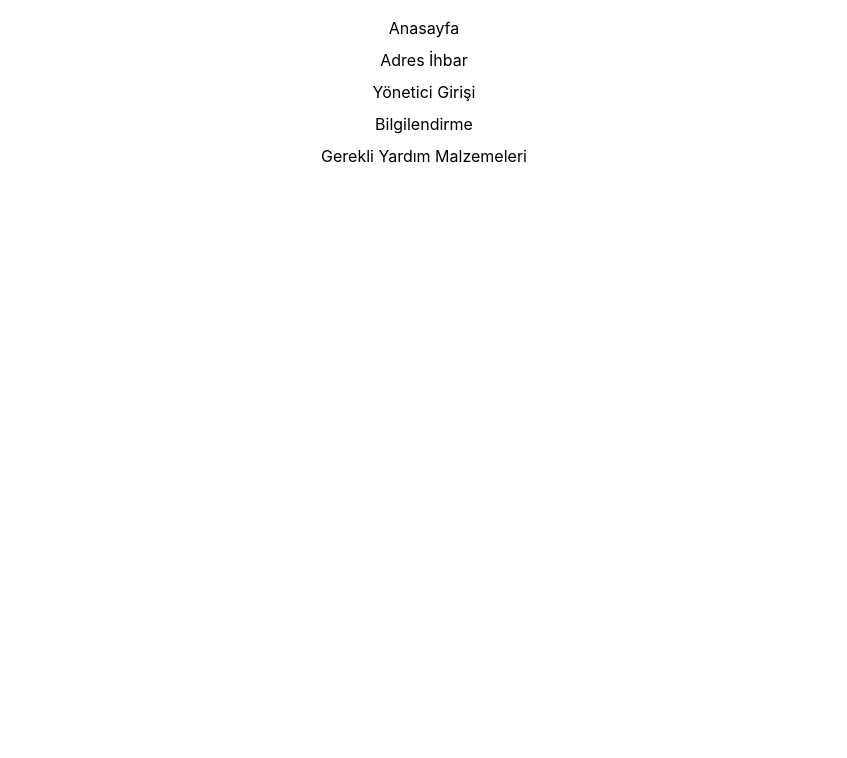
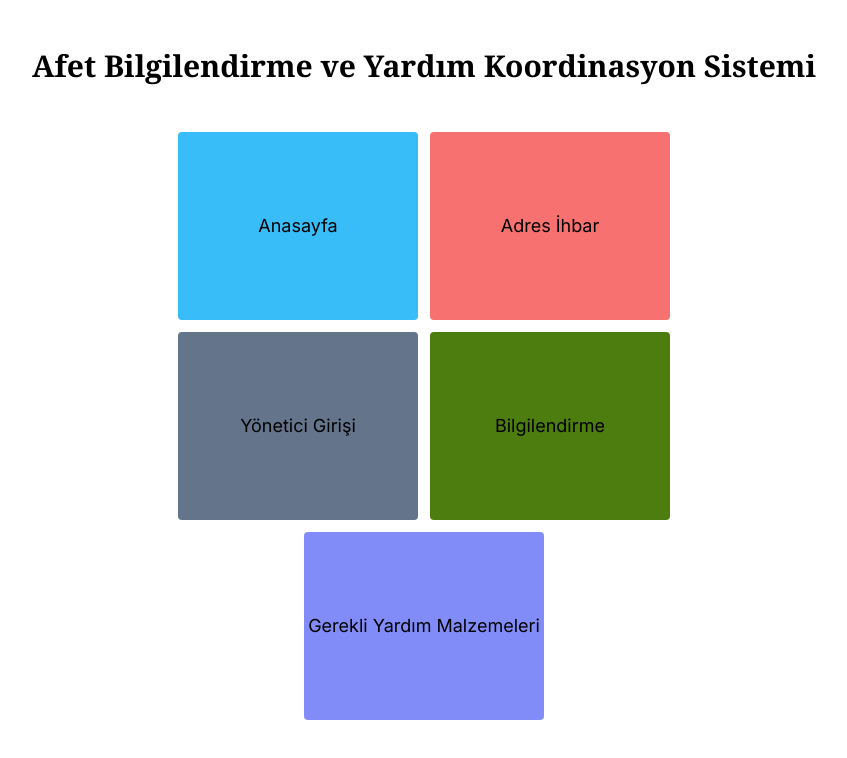
Before and after one commit to kgndnc/afet_koord_sistemi, a React (Vite) app in the folder frontend/: page / in a window 1280 px wide. Shown: the top 758 px of the page, without its empty margins (216-1063 px from the left). Built offline with nearby package versions, Linux system fonts and the light colour scheme.

Commit message:
last changes

```diff
--- a/frontend/src/App.tsx
+++ b/frontend/src/App.tsx
@@ -1,41 +1,54 @@
 import { Link, useNavigate } from 'react-router-dom'
-import { useStateValue } from './StateProvider'
 
 import './App.css'
 import AdminTag from './components/AdminTag'
 
 function App() {
-  const [{ isAdmin }, dispatch] = useStateValue()
-  const navigate = useNavigate()
-
-  console.log(import.meta.env.BASE_URL)
+  const classNameForBtns =
+    'inline-block w-60 rounded py-20 hover:opacity-80 hover:text-3xl duration-300 transition-all'
 
   return (
     <div className="App">
       <AdminTag />
-      <nav className="mt-4 text-center">
-        <ul className="space-y-2">
-          <li>
-            <Link to={'/'}>Anasayfa</Link>
-          </li>
-          <li>
-            <Link to={'/adres-ihbar'}>Adres İhbar</Link>
-          </li>
-          <li>
-            <Link to={'/login'}>Yönetici Girişi</Link>
-          </li>
 
-          <li>
-            {/* <Link to={import.meta.env.BASE_URL + 'bilgilendirme2.html'}>
+      <h1 className="mb-12 mt-12 text-center font-serif text-3xl font-bold ">
+        Afet Bilgilendirme ve Yardım Koordinasyon Sistemi
+      </h1>
+      <nav className="mx-auto mt-4 text-center font-sans text-lg">
+        <div className="mx-auto flex w-3/4 max-w-xl flex-wrap justify-center gap-3 ">
+          <Link className={`${classNameForBtns} bg-sky-400`} to={'/'}>
+            Anasayfa
+          </Link>
+
+          <Link
+            className={`${classNameForBtns} bg-red-400`}
+            to={'/adres-ihbar'}
+          >
+            Adres İhbar
+          </Link>
+
+          <Link className={`${classNameForBtns} bg-slate-500 `} to={'/login'}>
+            Yönetici Girişi
+          </Link>
+
+          {/* <Link to={import.meta.env.BASE_URL + 'bilgilendirme2.html'}>
               Bilgilendirme
             </Link> */}
 
-            <a href="/bilgilendirme2.html">Bilgilendirme</a>
-          </li>
-          <li>
-            <a href="/gerekli_malzeme.html">Gerekli Yardım Malzemeleri</a>
-          </li>
-        </ul>
+          <a
+            className={`${classNameForBtns} bg-lime-700`}
+            href="/bilgilendirme2.html"
+          >
+            Bilgilendirme
+          </a>
+
+          <a
+            className={`${classNameForBtns} self-end bg-indigo-400`}
+            href="/gerekli_malzeme.html"
+          >
+            Gerekli Yardım Malzemeleri
+          </a>
+        </div>
       </nav>
     </div>
   )
```
